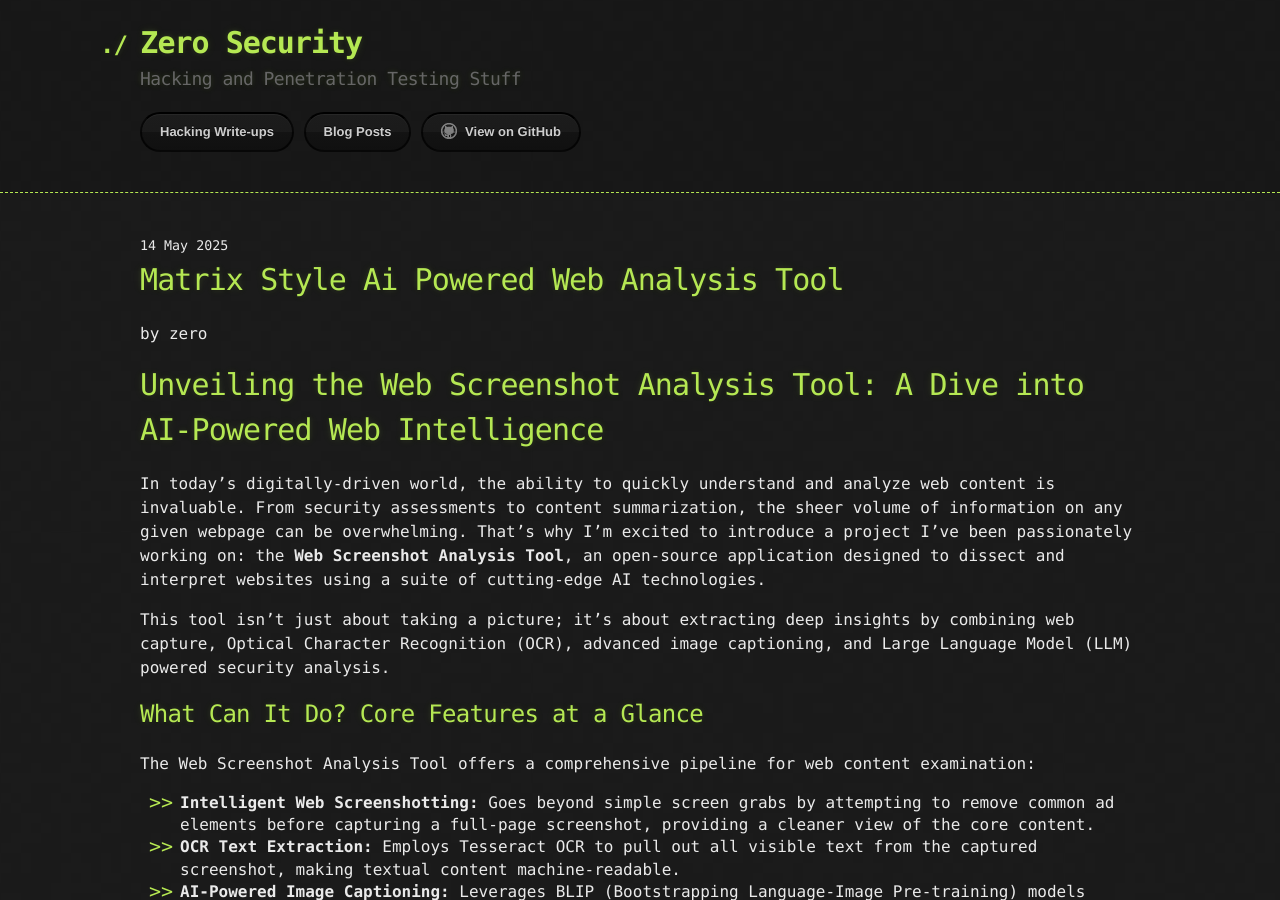
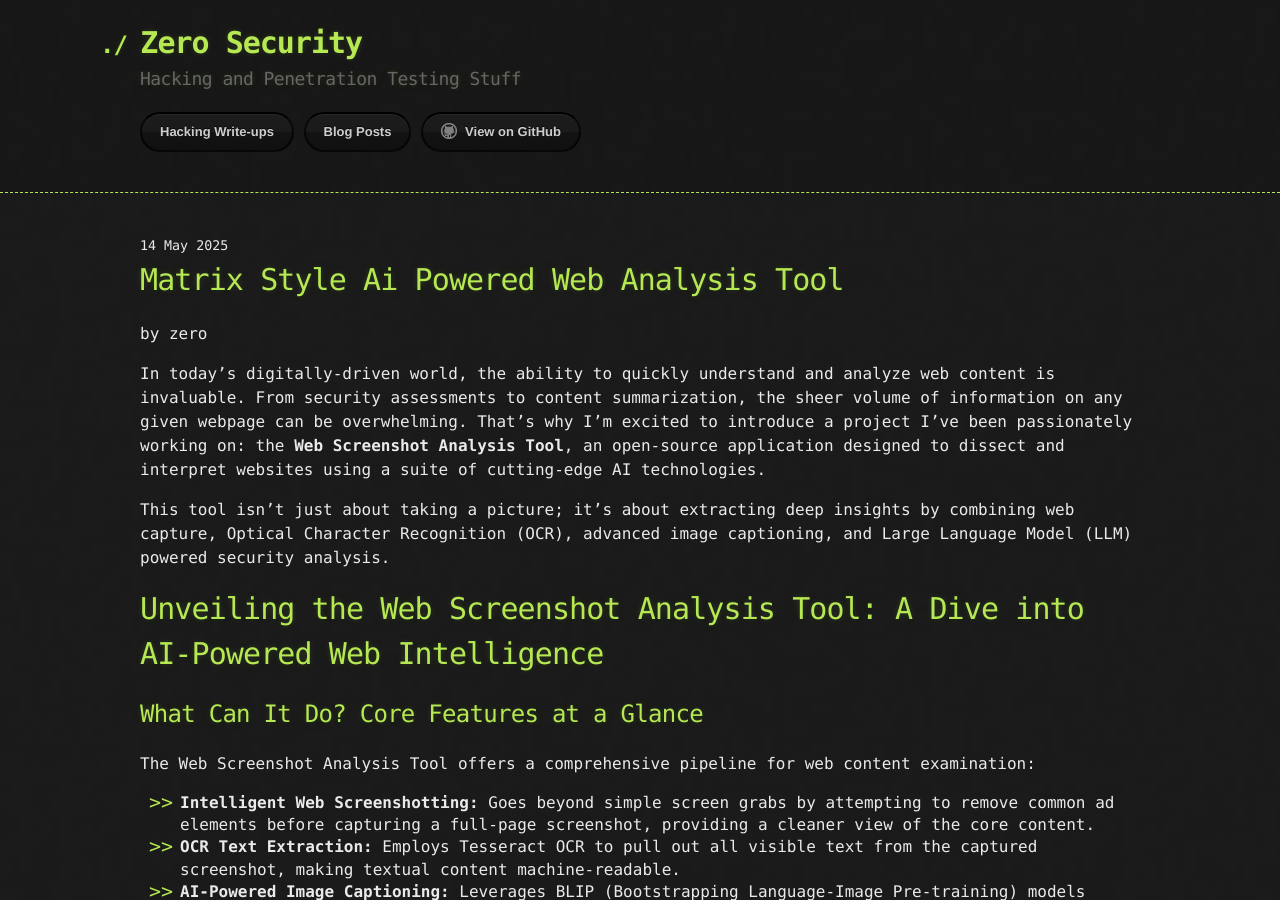
Before and after one commit to SV-ZeroOne/sv-zeroone.github.io, a Jekyll site: the page built from _posts/2025-05-14-matrix-style-ai-powered-web-analysis-tool.md, in a window 1280 px wide and 900 px high. Built offline with Jekyll 4.4.1, drawn with Linux system fonts in a browser that asks for light colours.

```diff
--- a/_posts/2025-05-14-matrix-style-ai-powered-web-analysis-tool.md
+++ b/_posts/2025-05-14-matrix-style-ai-powered-web-analysis-tool.md
@@ -4,12 +4,11 @@ author: zero
 tags: development ai llm python
 ---
 
-# Unveiling the Web Screenshot Analysis Tool: A Dive into AI-Powered Web Intelligence
-
 In today's digitally-driven world, the ability to quickly understand and analyze web content is invaluable. From security assessments to content summarization, the sheer volume of information on any given webpage can be overwhelming. That's why I'm excited to introduce a project I've been passionately working on: the **Web Screenshot Analysis Tool**, an open-source application designed to dissect and interpret websites using a suite of cutting-edge AI technologies.
 
 This tool isn't just about taking a picture; it's about extracting deep insights by combining web capture, Optical Character Recognition (OCR), advanced image captioning, and Large Language Model (LLM) powered security analysis.
 
+# Unveiling the Web Screenshot Analysis Tool: A Dive into AI-Powered Web Intelligence
 ## What Can It Do? Core Features at a Glance
 
 The Web Screenshot Analysis Tool offers a comprehensive pipeline for web content examination:
```
